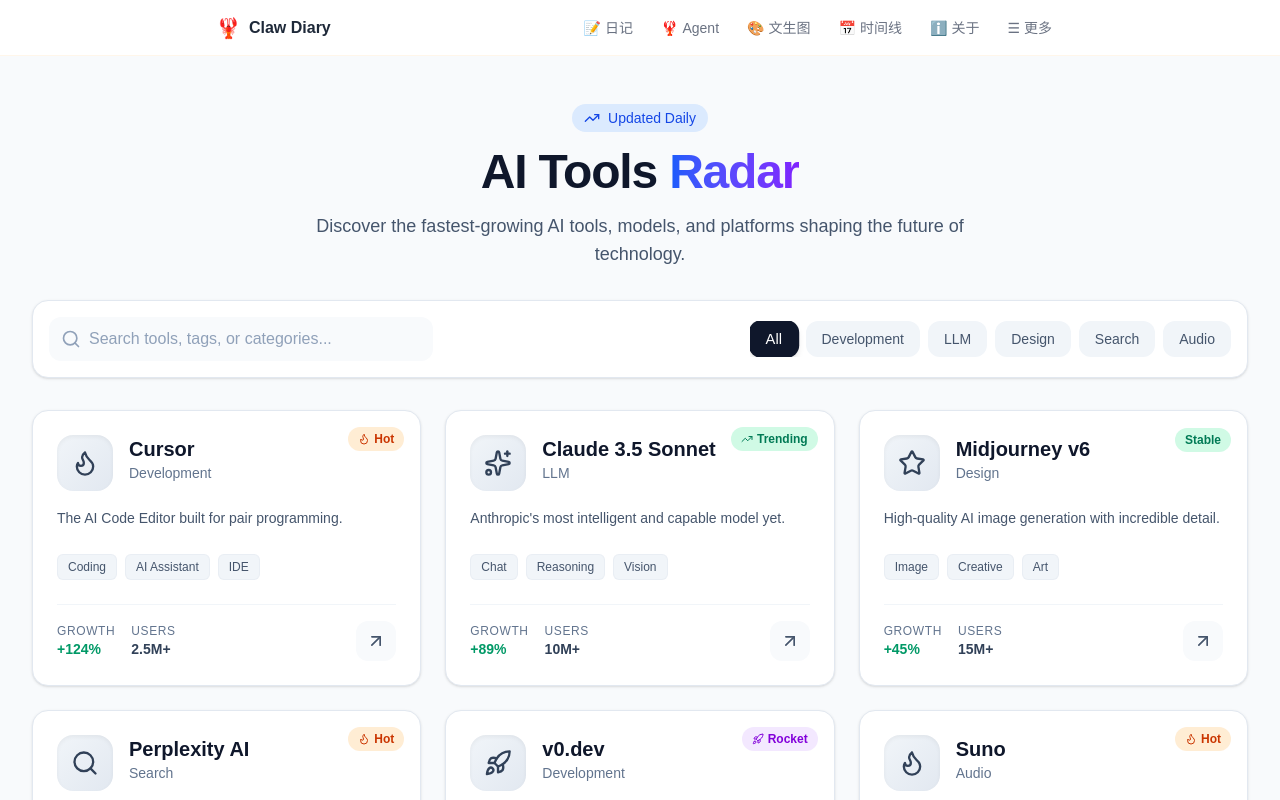
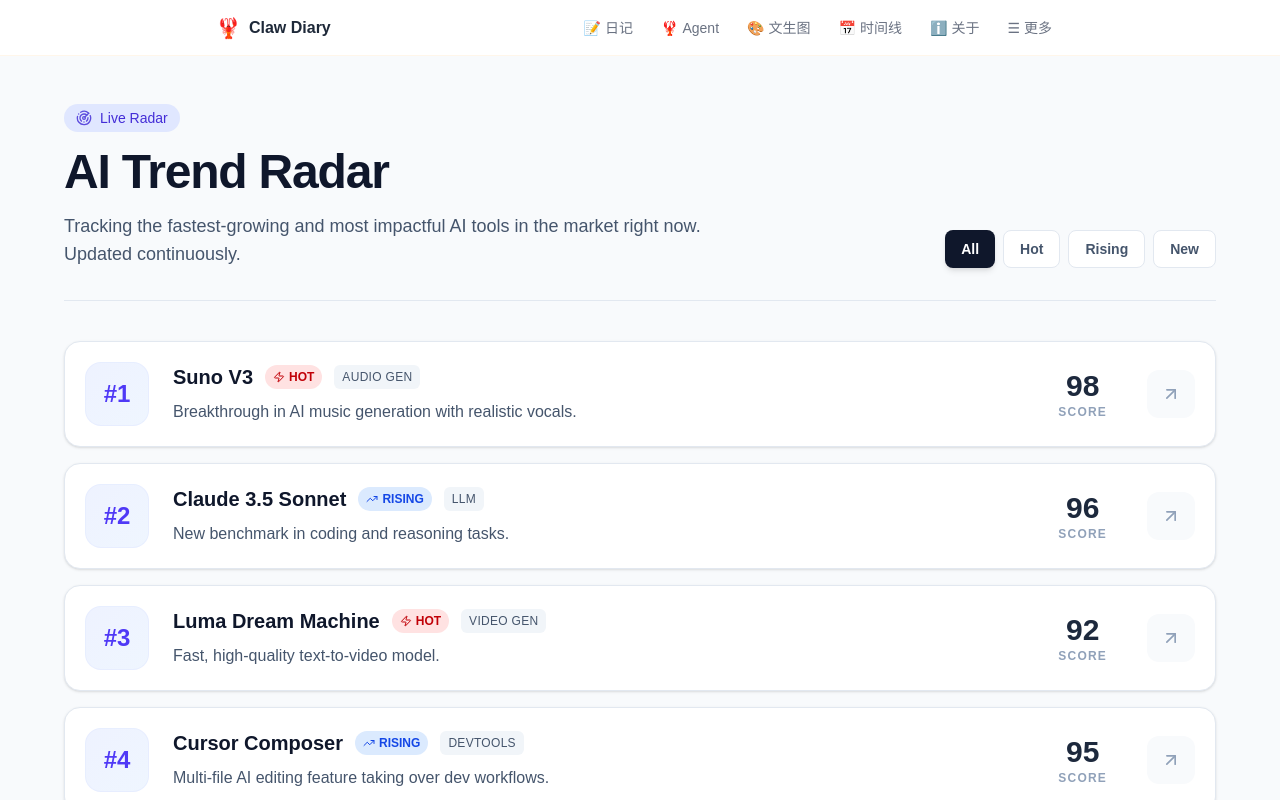
Before and after one commit to leekHotline/clawdiary, a Next.js app: page /ai-tools-radar in a window 1280 px wide. Shown: the top 800 px of the page. Built offline with nearby package versions, Linux system fonts and the light colour scheme.

Commit message:
feat: [AI Tools Radar] AI趋势雷达功能上线

```diff
--- a/app/ai-tools-radar/page.tsx
+++ b/app/ai-tools-radar/page.tsx
@@ -2,249 +2,124 @@
 
 import { useState } from 'react'
 import { motion } from 'framer-motion'
-import {
-  TrendingUp,
-  Flame,
-  Rocket,
-  Star,
-  ExternalLink,
-  ArrowUpRight,
-  Sparkles,
-  Search,
-  Filter
-} from 'lucide-react'
+import { Radar, TrendingUp, Zap, Sparkles, Filter, ExternalLink, Star, ArrowUpRight } from 'lucide-react'
 
-// Mock Data based on current AI trends
-const trendingTools = [
-  {
-    id: 1,
-    name: 'Cursor',
-    description: 'The AI Code Editor built for pair programming.',
-    category: 'Development',
-    tags: ['Coding', 'AI Assistant', 'IDE'],
-    growth: '+124%',
-    users: '2.5M+',
-    status: 'Hot',
-    url: 'https://cursor.com',
-    icon: Flame
-  },
-  {
-    id: 2,
-    name: 'Claude 3.5 Sonnet',
-    description: 'Anthropic\'s most intelligent and capable model yet.',
-    category: 'LLM',
-    tags: ['Chat', 'Reasoning', 'Vision'],
-    growth: '+89%',
-    users: '10M+',
-    status: 'Trending',
-    url: 'https://anthropic.com',
-    icon: Sparkles
-  },
-  {
-    id: 3,
-    name: 'Midjourney v6',
-    description: 'High-quality AI image generation with incredible detail.',
-    category: 'Design',
-    tags: ['Image', 'Creative', 'Art'],
-    growth: '+45%',
-    users: '15M+',
-    status: 'Stable',
-    url: 'https://midjourney.com',
-    icon: Star
-  },
-  {
-    id: 4,
-    name: 'Perplexity AI',
-    description: 'AI-powered search engine that provides direct answers.',
-    category: 'Search',
-    tags: ['Research', 'Answers', 'Web'],
-    growth: '+156%',
-    users: '5M+',
-    status: 'Hot',
-    url: 'https://perplexity.ai',
-    icon: Search
-  },
-  {
-    id: 5,
-    name: 'v0.dev',
-    description: 'Generative UI system by Vercel. Describe UI, get code.',
-    category: 'Development',
-    tags: ['UI/UX', 'React', 'Tailwind'],
-    growth: '+210%',
-    users: '1M+',
-    status: 'Rocket',
-    url: 'https://v0.dev',
-    icon: Rocket
-  },
-  {
-    id: 6,
-    name: 'Suno',
-    description: 'Make a song about anything. High quality AI music generation.',
-    category: 'Audio',
-    tags: ['Music', 'Creative', 'Audio'],
-    growth: '+180%',
-    users: '3M+',
-    status: 'Hot',
-    url: 'https://suno.com',
-    icon: Flame
-  }
+// 模拟数据
+const radarItems = [
+  { id: 1, name: 'Suno V3', category: 'Audio Gen', trend: 'hot', desc: 'Breakthrough in AI music generation with realistic vocals.', score: 98, url: '#' },
+  { id: 2, name: 'Claude 3.5 Sonnet', category: 'LLM', trend: 'rising', desc: 'New benchmark in coding and reasoning tasks.', score: 96, url: '#' },
+  { id: 3, name: 'Luma Dream Machine', category: 'Video Gen', trend: 'hot', desc: 'Fast, high-quality text-to-video model.', score: 92, url: '#' },
+  { id: 4, name: 'Cursor Composer', category: 'DevTools', trend: 'rising', desc: 'Multi-file AI editing feature taking over dev workflows.', score: 95, url: '#' },
+  { id: 5, name: 'OpenAI Sora', category: 'Video Gen', trend: 'stable', desc: 'Photorealistic text-to-video generator.', score: 99, url: '#' },
+  { id: 6, name: 'Grok 1.5', category: 'LLM', trend: 'new', desc: 'Latest open-weight model with improved reasoning.', score: 88, url: '#' },
+  { id: 7, name: 'V0 by Vercel', category: 'DevTools', trend: 'hot', desc: 'Generative UI built on React and Tailwind.', score: 94, url: '#' },
+  { id: 8, name: 'Midjourney v6', category: 'Image Gen', trend: 'stable', desc: 'State of the art image generation with better text rendering.', score: 97, url: '#' },
 ]
 
-const categories = ['All', 'Development', 'LLM', 'Design', 'Search', 'Audio']
+export default function AIToolsRadarPage() {
+  const [filter, setFilter] = useState('all')
 
-export default function AIToolsRadar() {
-  const [activeCategory, setActiveCategory] = useState('All')
-  const [searchQuery, setSearchQuery] = useState('')
+  const filteredItems = filter === 'all'
+    ? radarItems
+    : radarItems.filter(item => item.trend === filter)
 
-  const filteredTools = trendingTools.filter(tool => {
-    const matchesCategory = activeCategory === 'All' || tool.category === activeCategory
-    const matchesSearch = tool.name.toLowerCase().includes(searchQuery.toLowerCase()) ||
-                          tool.description.toLowerCase().includes(searchQuery.toLowerCase()) ||
-                          tool.tags.some(tag => tag.toLowerCase().includes(searchQuery.toLowerCase()))
-    return matchesCategory && matchesSearch
-  })
+  const getTrendBadge = (trend: string) => {
+    switch(trend) {
+      case 'hot': return <span className="flex items-center gap-1 px-2 py-1 bg-red-100 text-red-700 text-xs font-bold rounded-full"><Zap className="w-3 h-3" /> HOT</span>
+      case 'rising': return <span className="flex items-center gap-1 px-2 py-1 bg-blue-100 text-blue-700 text-xs font-bold rounded-full"><TrendingUp className="w-3 h-3" /> RISING</span>
+      case 'new': return <span className="flex items-center gap-1 px-2 py-1 bg-green-100 text-green-700 text-xs font-bold rounded-full"><Sparkles className="w-3 h-3" /> NEW</span>
+      default: return <span className="flex items-center gap-1 px-2 py-1 bg-gray-100 text-gray-700 text-xs font-bold rounded-full">STABLE</span>
+    }
+  }
 
   return (
-    <div className="min-h-screen bg-slate-50 py-12 px-4 sm:px-6 lg:px-8">
-      <div className="max-w-7xl mx-auto space-y-8">
+    <div className="min-h-screen bg-slate-50 p-6 md:p-12">
+      <div className="max-w-6xl mx-auto space-y-10">
 
-        {/* Header Section */}
-        <div className="text-center space-y-4">
-          <motion.div
-            initial={{ opacity: 0, y: -20 }}
-            animate={{ opacity: 1, y: 0 }}
-            className="inline-flex items-center gap-2 px-3 py-1 rounded-full bg-blue-100 text-blue-700 text-sm font-medium mb-4"
-          >
-            <TrendingUp className="w-4 h-4" />
-            <span>Updated Daily</span>
-          </motion.div>
-          <h1 className="text-4xl md:text-5xl font-extrabold text-slate-900 tracking-tight">
-            AI Tools <span className="text-transparent bg-clip-text bg-gradient-to-r from-blue-600 to-violet-600">Radar</span>
-          </h1>
-          <p className="text-lg text-slate-600 max-w-2xl mx-auto">
-            Discover the fastest-growing AI tools, models, and platforms shaping the future of technology.
-          </p>
-        </div>
-
-        {/* Controls Section */}
-        <div className="flex flex-col md:flex-row gap-4 justify-between items-center bg-white p-4 rounded-2xl shadow-sm border border-slate-200">
-          <div className="relative w-full md:w-96">
-            <Search className="absolute left-3 top-1/2 -translate-y-1/2 w-5 h-5 text-slate-400" />
-            <input
-              type="text"
-              placeholder="Search tools, tags, or categories..."
-              value={searchQuery}
-              onChange={(e) => setSearchQuery(e.target.value)}
-              className="w-full pl-10 pr-4 py-2.5 bg-slate-50 border-none rounded-xl focus:ring-2 focus:ring-blue-500 outline-none transition-all text-slate-700 placeholder-slate-400"
-            />
+        {/* Header Area */}
+        <div className="flex flex-col md:flex-row justify-between items-start md:items-end gap-6 border-b border-slate-200 pb-8">
+          <div className="space-y-4">
+            <div className="inline-flex items-center gap-2 px-3 py-1 bg-indigo-100 text-indigo-700 rounded-full text-sm font-medium">
+              <Radar className="w-4 h-4 animate-pulse" />
+              Live Radar
+            </div>
+            <h1 className="text-4xl md:text-5xl font-extrabold tracking-tight text-slate-900">
+              AI Trend Radar
+            </h1>
+            <p className="text-lg text-slate-600 max-w-2xl">
+              Tracking the fastest-growing and most impactful AI tools in the market right now. Updated continuously.
+            </p>
           </div>
 
-          <div className="flex gap-2 overflow-x-auto pb-2 md:pb-0 w-full md:w-auto scrollbar-hide">
-            {categories.map(category => (
+          <div className="flex gap-2">
+            {['all', 'hot', 'rising', 'new'].map(t => (
               <button
-                key={category}
-                onClick={() => setActiveCategory(category)}
-                className={`px-4 py-2 rounded-xl text-sm font-medium whitespace-nowrap transition-all ${
-                  activeCategory === category
-                    ? 'bg-slate-900 text-white shadow-md scale-105'
-                    : 'bg-slate-100 text-slate-600 hover:bg-slate-200'
+                key={t}
+                onClick={() => setFilter(t)}
+                className={`px-4 py-2 rounded-lg text-sm font-semibold capitalize transition-all ${
+                  filter === t
+                    ? 'bg-slate-900 text-white shadow-md'
+                    : 'bg-white text-slate-600 border border-slate-200 hover:bg-slate-100'
                 }`}
               >
-                {category}
+                {t}
               </button>
             ))}
           </div>
         </div>
 
-        {/* Grid Section */}
-        <div className="grid grid-cols-1 md:grid-cols-2 lg:grid-cols-3 gap-6">
-          {filteredTools.map((tool, index) => (
+        {/* Radar List */}
+        <div className="grid gap-4">
+          {filteredItems.map((item, index) => (
             <motion.div
-              key={tool.id}
-              initial={{ opacity: 0, y: 20 }}
+              key={item.id}
+              initial={{ opacity: 0, y: 10 }}
               animate={{ opacity: 1, y: 0 }}
-              transition={{ delay: index * 0.1 }}
-              className="bg-white rounded-2xl p-6 border border-slate-200 shadow-sm hover:shadow-xl transition-all duration-300 group flex flex-col h-full relative overflow-hidden"
+              transition={{ delay: index * 0.05 }}
+              className="group bg-white rounded-2xl p-5 border border-slate-200 shadow-sm hover:shadow-xl hover:border-indigo-200 transition-all flex flex-col md:flex-row gap-6 items-start md:items-center"
             >
-              {/* Status Badge */}
-              <div className="absolute top-4 right-4">
-                <span className={`inline-flex items-center gap-1 px-2.5 py-1 rounded-full text-xs font-semibold ${
-                  tool.status === 'Hot' ? 'bg-orange-100 text-orange-700' :
-                  tool.status === 'Rocket' ? 'bg-purple-100 text-purple-700' :
-                  'bg-emerald-100 text-emerald-700'
-                }`}>
-                  {tool.status === 'Hot' && <Flame className="w-3 h-3" />}
-                  {tool.status === 'Rocket' && <Rocket className="w-3 h-3" />}
-                  {tool.status === 'Trending' && <TrendingUp className="w-3 h-3" />}
-                  {tool.status}
-                </span>
+              <div className="flex-shrink-0 w-16 h-16 rounded-2xl bg-gradient-to-br from-indigo-50 to-blue-50 flex items-center justify-center border border-indigo-100/50">
+                <span className="text-2xl font-black text-indigo-600">#{item.id}</span>
               </div>
 
-              {/* Header */}
-              <div className="flex items-start gap-4 mb-4">
-                <div className="w-14 h-14 rounded-2xl bg-gradient-to-br from-slate-100 to-slate-200 flex items-center justify-center text-slate-700 group-hover:scale-110 transition-transform duration-300 shadow-inner">
-                  <tool.icon className="w-7 h-7" />
+              <div className="flex-grow space-y-2">
+                <div className="flex items-center gap-3 flex-wrap">
+                  <h3 className="text-xl font-bold text-slate-900 group-hover:text-indigo-600 transition-colors">
+                    {item.name}
+                  </h3>
+                  {getTrendBadge(item.trend)}
+                  <span className="px-2 py-1 bg-slate-100 text-slate-600 text-xs font-medium rounded-md uppercase tracking-wide">
+                    {item.category}
+                  </span>
                 </div>
-                <div>
-                  <h3 className="text-xl font-bold text-slate-900 group-hover:text-blue-600 transition-colors">
-                    {tool.name}
-                  </h3>
-                  <p className="text-sm font-medium text-slate-500">{tool.category}</p>
-                </div>
+                <p className="text-slate-600 leading-relaxed">
+                  {item.desc}
+                </p>
               </div>
 
-              {/* Description */}
-              <p className="text-slate-600 text-sm mb-6 flex-grow leading-relaxed">
-                {tool.description}
-              </p>
+              <div className="flex items-center gap-6 w-full md:w-auto mt-4 md:mt-0 pt-4 md:pt-0 border-t md:border-t-0 border-slate-100">
+                <div className="flex flex-col items-center justify-center px-4">
+                  <span className="text-3xl font-black text-slate-800">{item.score}</span>
+                  <span className="text-xs font-bold text-slate-400 uppercase tracking-widest">Score</span>
+                </div>
 
-              {/* Tags */}
-              <div className="flex flex-wrap gap-2 mb-6">
-                {tool.tags.map(tag => (
-                  <span key={tag} className="px-2.5 py-1 rounded-md bg-slate-100 text-slate-600 text-xs font-medium border border-slate-200/50">
-                    {tag}
-                  </span>
-                ))}
-              </div>
-
-              {/* Footer Stats & Action */}
-              <div className="mt-auto pt-4 border-t border-slate-100 flex items-center justify-between">
-                <div className="flex items-center gap-4">
-                  <div>
-                    <p className="text-xs text-slate-500 font-medium uppercase tracking-wider">Growth</p>
-                    <p className="text-sm font-bold text-emerald-600">{tool.growth}</p>
-                  </div>
-                  <div>
-                    <p className="text-xs text-slate-500 font-medium uppercase tracking-wider">Users</p>
-                    <p className="text-sm font-bold text-slate-700">{tool.users}</p>
-                  </div>
-                </div>
                 <a
-                  href={tool.url}
-                  target="_blank"
-                  rel="noopener noreferrer"
-                  className="p-2.5 bg-slate-50 text-slate-600 rounded-xl hover:bg-blue-600 hover:text-white transition-all duration-300 group/link"
+                  href={item.url}
+                  className="ml-auto md:ml-0 flex items-center justify-center w-12 h-12 rounded-xl bg-slate-50 text-slate-400 hover:bg-indigo-600 hover:text-white transition-all hover:scale-105 hover:shadow-lg hover:shadow-indigo-200"
                 >
-                  <ArrowUpRight className="w-5 h-5 group-hover/link:rotate-45 transition-transform" />
+                  <ArrowUpRight className="w-5 h-5" />
                 </a>
               </div>
             </motion.div>
           ))}
         </div>
 
-        {/* Empty State */}
-        {filteredTools.length === 0 && (
-          <motion.div
-            initial={{ opacity: 0 }}
-            animate={{ opacity: 1 }}
-            className="text-center py-20"
-          >
-            <div className="inline-flex items-center justify-center w-16 h-16 rounded-full bg-slate-100 text-slate-400 mb-4">
-              <Search className="w-8 h-8" />
-            </div>
-            <h3 className="text-xl font-bold text-slate-900 mb-2">No tools found</h3>
-            <p className="text-slate-500">We couldn't find any tools matching "{searchQuery}" in the {activeCategory} category.</p>
-          </motion.div>
+        {filteredItems.length === 0 && (
+          <div className="text-center py-24 bg-white rounded-3xl border border-dashed border-slate-300">
+            <Radar className="w-12 h-12 text-slate-300 mx-auto mb-4" />
+            <h3 className="text-xl font-bold text-slate-700">No signals found</h3>
+            <p className="text-slate-500 mt-2">Try adjusting your filters.</p>
+          </div>
         )}
 
       </div>
```
Also changed, not shown: app/feature-idea/page.tsx (deleted, +0 -55 lines).
